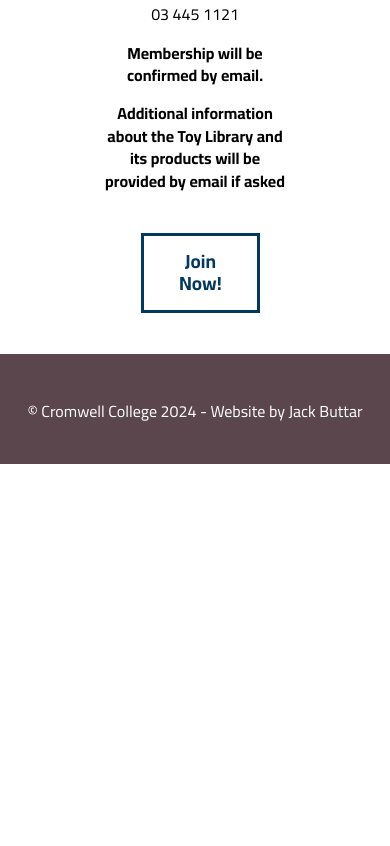
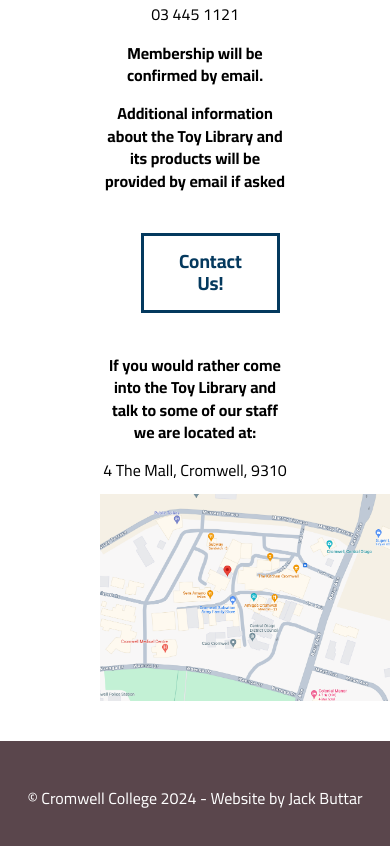
Before and after one commit to jackbuttar/y13toylibrary, a plain HTML site: page toylibrary/contact.html in a window 390 px wide. Shown: the part 480-1326 px from the top of the page. Before the commit the page ends 944 px from the top, so only its background shows below. Drawn offline with nearby package versions, Linux system fonts and the light colour scheme.

Commit message:
added location image to contact page

```diff
--- a/toylibrary/contact.html
+++ b/toylibrary/contact.html
@@ -48,8 +48,11 @@
                     <p><strong>Membership will be confirmed by email.</strong></p>
                     <p><strong>Additional information about the Toy Library and its products will be provided by email if asked</strong></p>
                 <ul class="contact-button">
-                    <li><a href="mailto:cromwell_toy_library@freeemails4u.com" class="button">Join Now!</a></li>
+                    <li><a href="mailto:cromwell_toy_library@freeemails4u.com" class="button">Contact Us!</a></li>
                 </ul>
+                <p><strong>If you would rather come into the Toy Library and talk to some of our staff we are located at:</strong></p>
+                <p>4 The Mall, Cromwell, 9310</p>
+                <img src="images\loc.png" class="location_image">
             </article>
         </div>
 
--- a/toylibrary/style.css
+++ b/toylibrary/style.css
@@ -414,6 +414,27 @@ BODY ELEMENTS
   margin-bottom: -20px;
 }
 
+.location_image{
+  max-width: 500px;
+  margin-left: auto;
+  margin-right: auto;
+  padding-bottom: 40px;
+  display: block;
+}
+
+/* Image adjustments for different screensizes*/
+@media (max-width: 750px) {
+  .location_image{
+    max-width: 350px;
+  }
+}
+
+@media (max-width: 565px) {
+  .location_image{
+    max-width: 290px;
+  }
+}
+
 
 /*
 
```
Also changed, not shown: toylibrary/images/loc.png (added).
